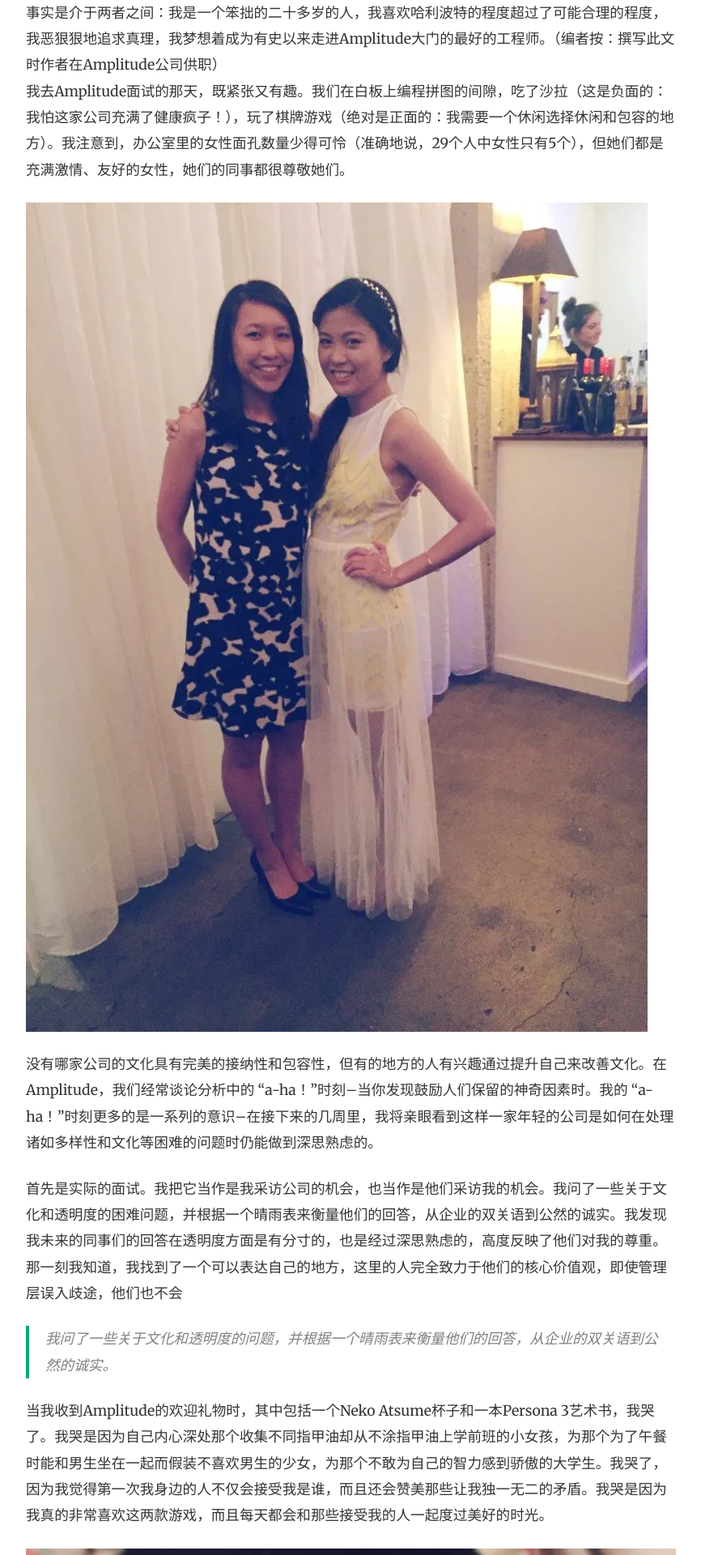
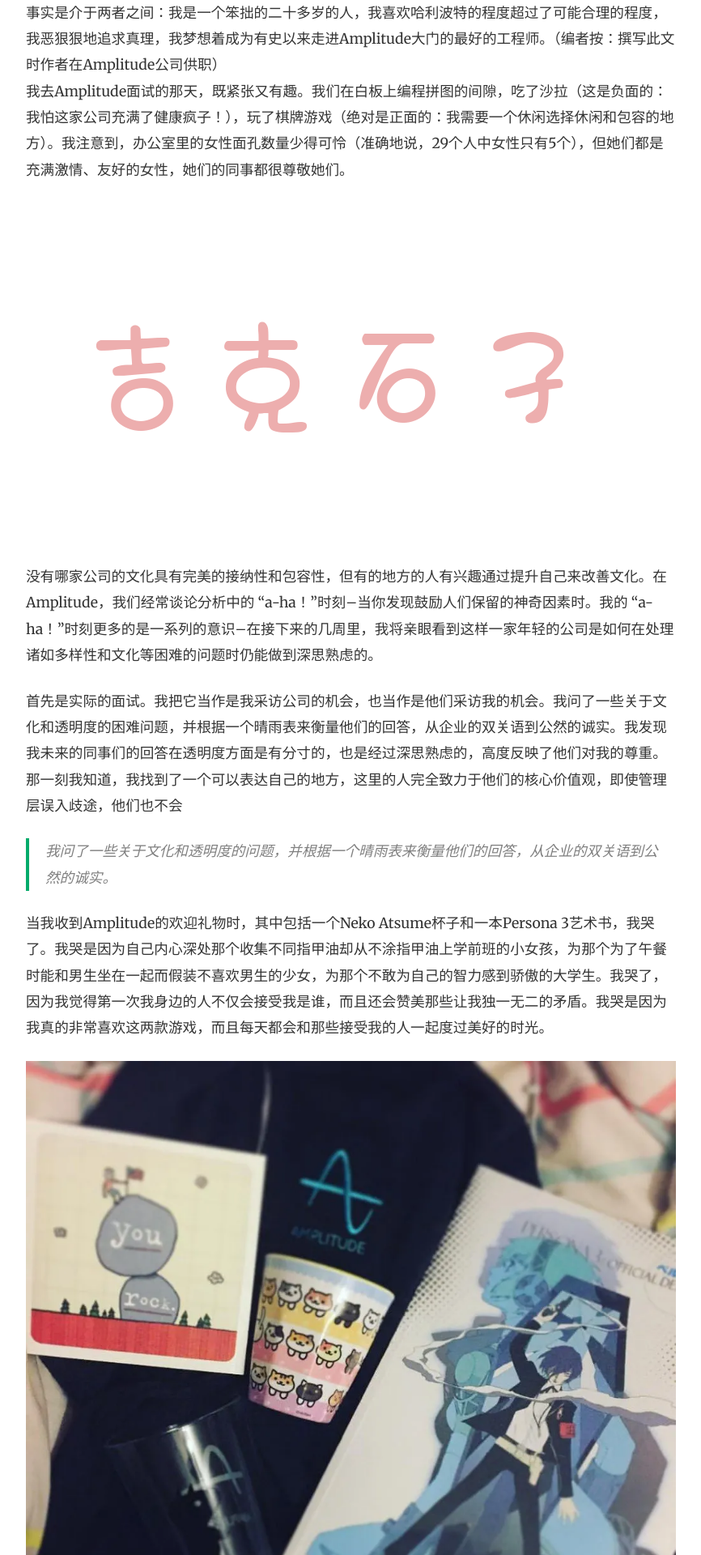
Before and after one commit to xsq1739/myweb2, a Jekyll site: the page built from _posts/2020-01-03-ai-shang-bian-cheng.md, in a window 1280 px wide. Shown: the part 2627-4547 px from the top of the page at 81% size, without its empty margins (253-1119 px from the left). Built offline with Jekyll 4.4.1, drawn with Linux system fonts in a browser that asks for light colours; nearby versions of some CDN libraries.

Commit message:
png尝试

```diff
--- a/_posts/2020-01-03-ai-shang-bian-cheng.md
+++ b/_posts/2020-01-03-ai-shang-bian-cheng.md
@@ -26,7 +26,7 @@
 事实是介于两者之间：我是一个笨拙的二十多岁的人，我喜欢哈利波特的程度超过了可能合理的程度，我恶狠狠地追求真理，我梦想着成为有史以来走进Amplitude大门的最好的工程师。（编者按：撰写此文时作者在Amplitude公司供职）
 我去Amplitude面试的那天，既紧张又有趣。我们在白板上编程拼图的间隙，吃了沙拉（这是负面的：我怕这家公司充满了健康疯子！），玩了棋牌游戏（绝对是正面的：我需要一个休闲选择休闲和包容的地方）。我注意到，办公室里的女性面孔数量少得可怜（准确地说，29个人中女性只有5个），但她们都是充满激情、友好的女性，她们的同事都很尊敬她们。
 
-![100](../assets/images/100.jpg)
+![100](../assets/images/吉克石子.png)
 
 没有哪家公司的文化具有完美的接纳性和包容性，但有的地方的人有兴趣通过提升自己来改善文化。在Amplitude，我们经常谈论分析中的 "a-ha！"时刻--当你发现鼓励人们保留的神奇因素时。我的 "a-ha！"时刻更多的是一系列的意识--在接下来的几周里，我将亲眼看到这样一家年轻的公司是如何在处理诸如多样性和文化等困难的问题时仍能做到深思熟虑的。
 
```
